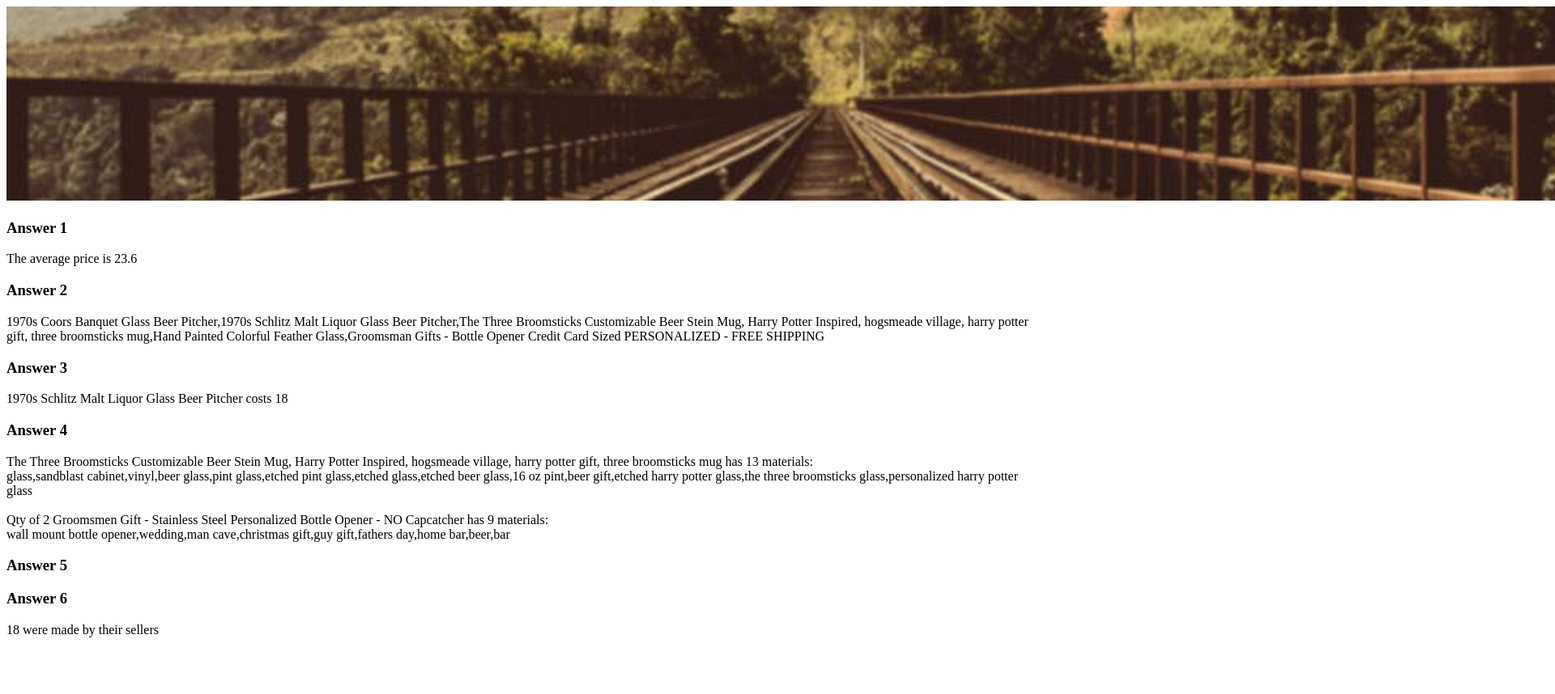
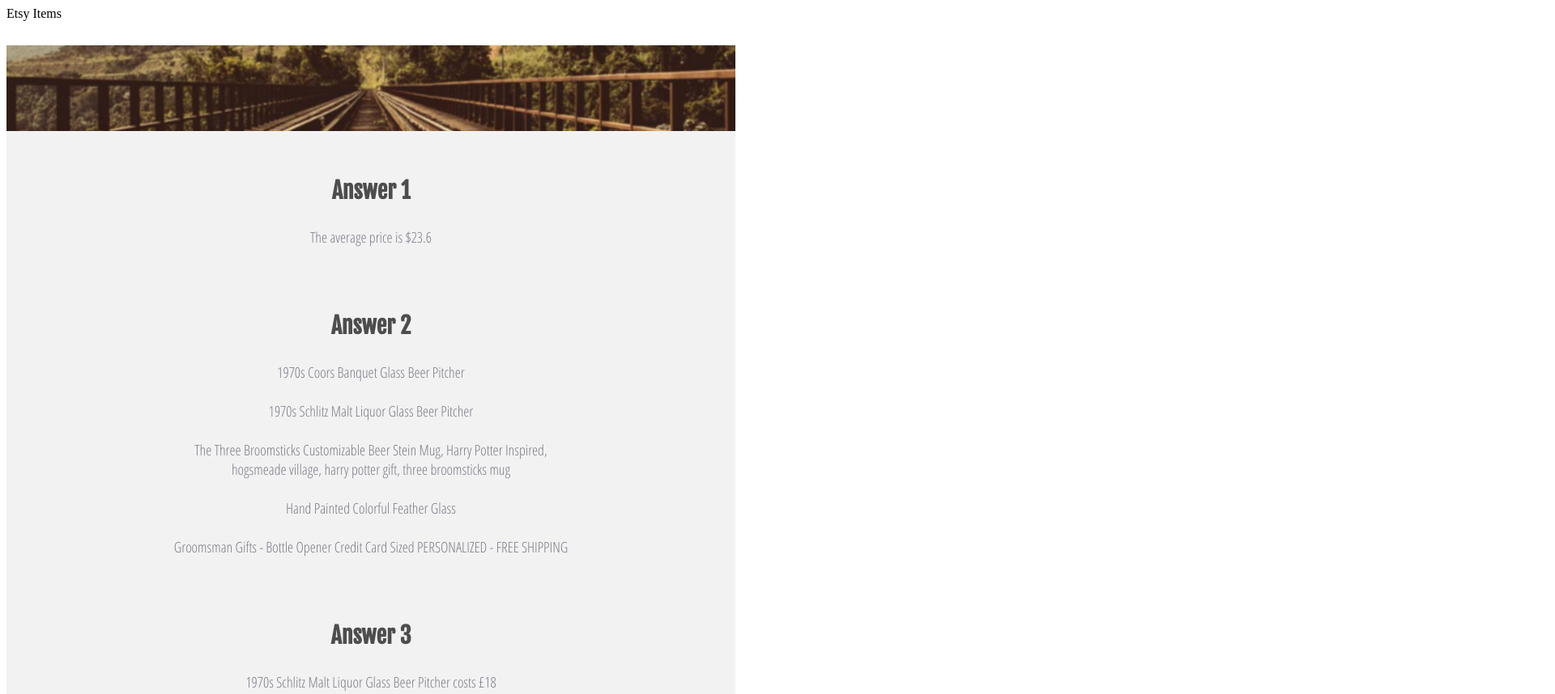
Before and after one commit to CZHerrington/CZHerrington.github.io, a plain HTML site: page index.html in a window 1280 px wide. Shown: the top 858 px of the page at 81% size, 1920 px wide, since content can reach past the window. Before the commit the page ends 800 px from the top, so only its background shows below. Drawn offline with Linux system fonts and the light colour scheme.

Commit message:
finalized css and Javascript

```diff
--- a/index.html
+++ b/index.html
@@ -2,32 +2,49 @@
 <!DOCTYPE html>
 <html>
 <head>
+  <link href='https://fonts.googleapis.com/css?family=Fjalla+One|Open+Sans+Condensed:300' rel='stylesheet' type='text/css'>
+  <link rel="stylesheet" href="main.css" >
   <title>Etsy Items</title>
 </head>
 <body>
+  <div class="title">Etsy Items</div>
   <div class="container">
-<img src="bg.jpg">
+<img class="bg" src="bg.jpg">
+
+<div class="answerbox">
   <h3>Answer 1</h3>
   <div class="answer" id="answer1"></div>
+</div>
 
+ <div class="answerbox">
   <h3>Answer 2</h3>
   <div class="answer" id="answer2"></div>
+   </div>
 
+<div class="answerbox">
   <h3>Answer 3</h3>
   <div class="answer" id="answer3"></div>
+</div>
 
+<div class="answerbox">
   <h3>Answer 4</h3>
   <div class="answer" id="answer4"></div>
+  </div>
 
+  <div class="answerbox">
   <h3>Answer 5</h3>
   <div class="answer" id="answer5"></div>
+    </div>
 
+    <div class="answerbox">
   <h3>Answer 6</h3>
   <div class="answer" id="answer6"></div>
+   </div>
 
   <script src="js/items.js"></script>
   <script src="js/main.js"></script>
-
+  <div class="footer">
+    &copy; 2015 Zach Herrington
   </div>
-  </body>
-</html>
+</div>
+</body></html>
--- a/js/main.js
+++ b/js/main.js
@@ -2,9 +2,7 @@
 var gpbItem = [];
 var matCountArray = [];
 var matCountArrayTitle = [];
-
-
-
+  var pRangeArray = [];
 // Initializer
 
 
@@ -40,7 +38,6 @@ return (pricesTotal / numOfPrices);
 
 
 var PriceRange = function(items) {
-  var pRangeArray = [];
   items.forEach(function (items){
     if ((items.price >= 14) && (items.price <= 18)) {pRangeArray.push(items.title); }
   });
@@ -113,14 +110,18 @@ var madeBy = function(items) {
   });
   return madeBySeller.length + " were made by their sellers";
 }
+// Question 6
+
+// DRAW
 
 moreThanEight(items);
 GPBitem(items);
+PriceRange(items)
 
 var writeToScreen = function(){
-answer1.innerHTML = "The average price is " + (Math.round(avgPrice(items) * 10)/10)
-answer2.innerHTML = PriceRange(items)
-answer3.innerHTML = gpbItem[1] + " costs " + gpbItem[0];
+answer1.innerHTML = "The average price is " + "$" +(Math.round(avgPrice(items) * 10)/10)
+answer2.innerHTML = pRangeArray[0] + "<br><br>" + pRangeArray[1] + "<br><br>" + pRangeArray[2] + "<br><br>" + pRangeArray[3] + "<br><br>" + pRangeArray[4]
+answer3.innerHTML = gpbItem[1] + " costs £" + gpbItem[0];
 answer4.innerHTML = (matCountArrayTitle[1] + " has " + matCountArray[1].length + " materials: "  + "<br>" + matCountArray[1]+ "<br><br>" + matCountArrayTitle[0] + " has " + matCountArray[0].length + " materials: "  + "<br>" + matCountArray[0] )
 // answer5.innerHTML =
 answer6.innerHTML = madeBy(items)
--- /dev/null
+++ b/main.css
@@ -0,0 +1,53 @@
+.container{
+  background-color: #f2f2f3;
+ width: 900px;
+   font-family: 'Fjalla One', sans-serif;
+   font-size: 24px;
+   color: #666666;
+}
+
+.title{
+  padding-bottom: 30px;
+}
+
+.bg{
+  width: 900px;
+}
+
+h3{
+  font-family: 'Fjalla One', sans-serif;
+  font-size: 28px;
+  color: #4d4d4d;
+}
+.answer{
+  text-align: center;
+  font-family: 'Open Sans Condensed', sans-serif;
+  font-size: 18px;
+  width: 500px;
+  margin-top: 20px;
+  margin-left: auto;
+  margin-right: auto;
+  color: #7a7a85;
+}
+
+
+.answerbox{
+  text-align: center;
+  width: 500px;
+  margin-top: 50px;
+  margin-bottom: 80px;
+  margin-left: auto;
+  margin-right: auto;
+}
+
+.footer{
+  width: 900px;
+  height: 90px;
+  padding-top: 50px;
+  padding-bottom: 0px;
+  background-color: #333333;
+  color: #cccccc;
+  text-align: center;
+  font-family: sans-serif;
+  font-size: 18px;
+}
```
Lines whose indentation alone changed are shown as unchanged.
